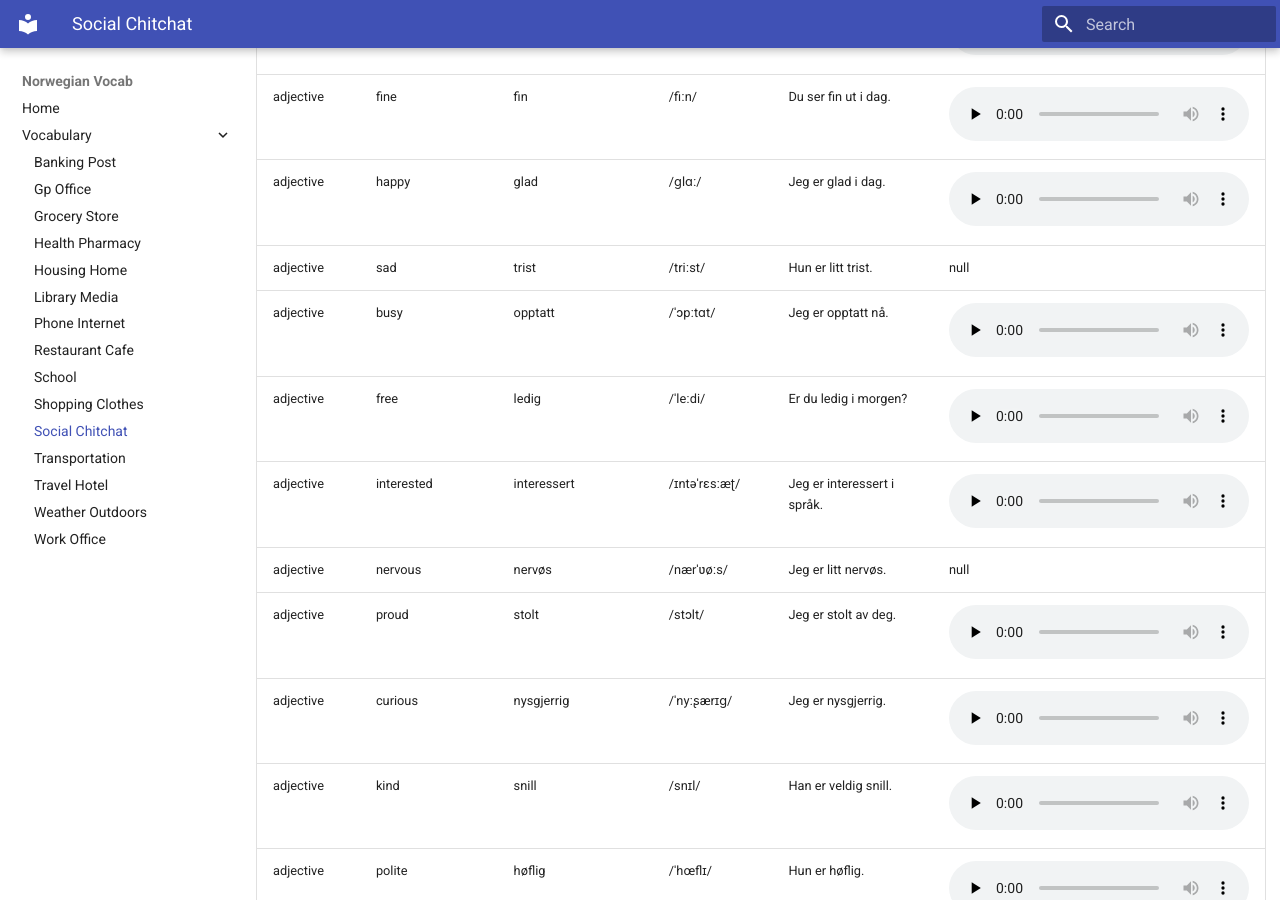
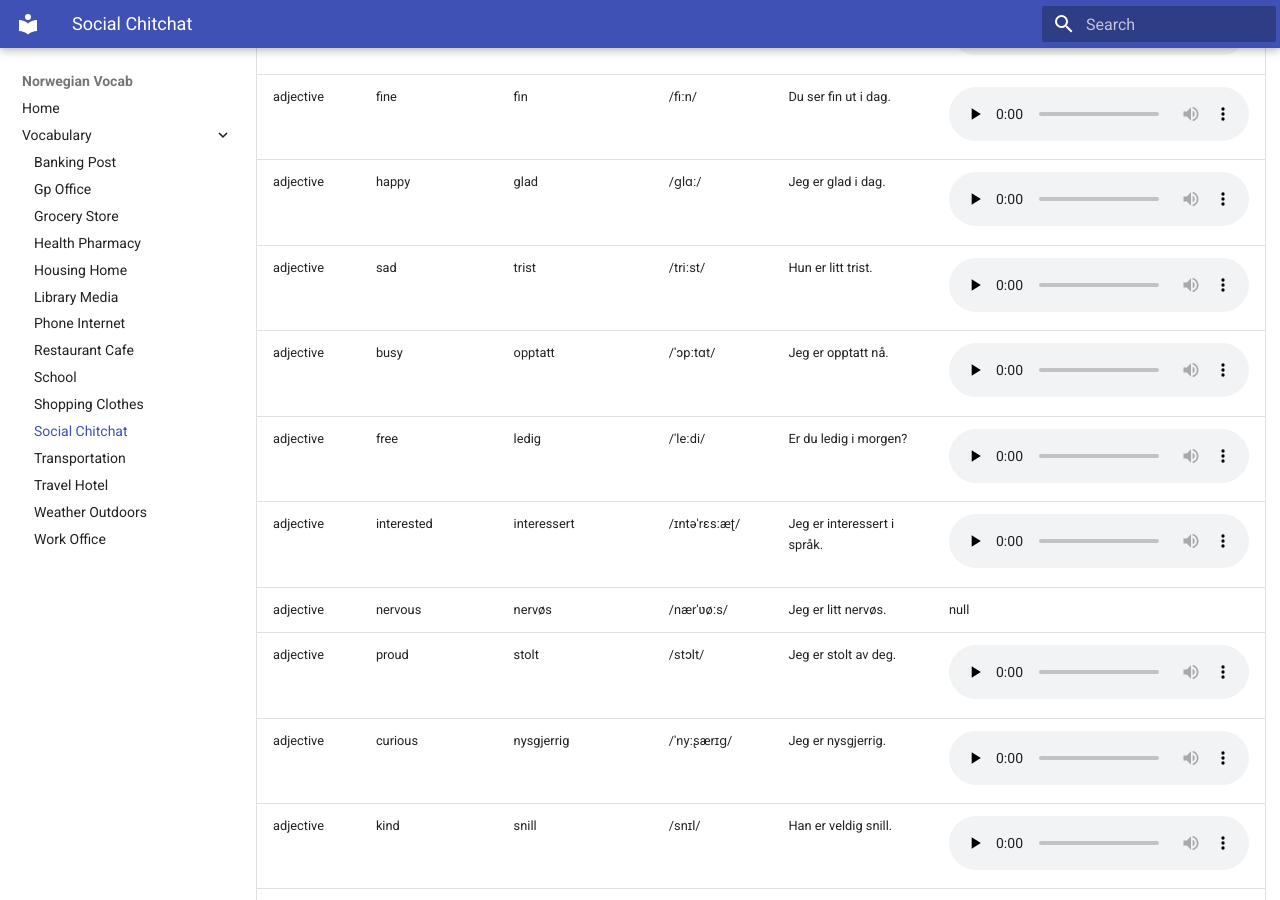
Before and after one commit to danelee2601/norwegian-vocab, an MkDocs documentation site: the page built from docs/vocab/social_chitchat.md, in a window 1280 px wide and 900 px high, scrolled down 6826 px. Built offline with MkDocs 1.6.1 and Material for MkDocs 9.7.7, drawn with Linux system fonts in a browser that asks for light colours.

Commit message:
Add audio for 'trist'
- Fill social_chitchat.tsv audio_file for 'trist' with downloaded Forvo MP3\n- Sync generated docs page\n- Update uv.lock package version metadata to match pyproject

```diff
--- a/docs/vocab/social_chitchat.md
+++ b/docs/vocab/social_chitchat.md
@@ -93,7 +93,7 @@ Source: `vocab/social_chitchat.tsv`
 | adjective | good | bra | /brɑː/ | Det er bra. | <audio controls preload="none" src="../../assets/audio/forvo_no/no_bra_7293930_001.mp3"></audio> |
 | adjective | fine | fin | /fiːn/ | Du ser fin ut i dag. | <audio controls preload="none" src="../../assets/audio/forvo_no/no_fin_8261927_001.mp3"></audio> |
 | adjective | happy | glad | /ɡlɑː/ | Jeg er glad i dag. | <audio controls preload="none" src="../../assets/audio/forvo_no/no_glad_2330542_001.mp3"></audio> |
-| adjective | sad | trist | /triːst/ | Hun er litt trist. | null |
+| adjective | sad | trist | /triːst/ | Hun er litt trist. | <audio controls preload="none" src="../../assets/audio/forvo_no/no_trist_805128_001.mp3"></audio> |
 | adjective | busy | opptatt | /ˈɔpːtɑt/ | Jeg er opptatt nå. | <audio controls preload="none" src="../../assets/audio/forvo_no/no_opptatt_1951848_001.mp3"></audio> |
 | adjective | free | ledig | /ˈleːdi/ | Er du ledig i morgen? | <audio controls preload="none" src="../../assets/audio/forvo_no/no_ledig_4331367_001.mp3"></audio> |
 | adjective | interested | interessert | /ɪntəˈrɛsːæʈ/ | Jeg er interessert i språk. | <audio controls preload="none" src="../../assets/audio/forvo_no/no_interessert_825803_001.mp3"></audio> |
```
Also changed, not shown: 3 other files.
